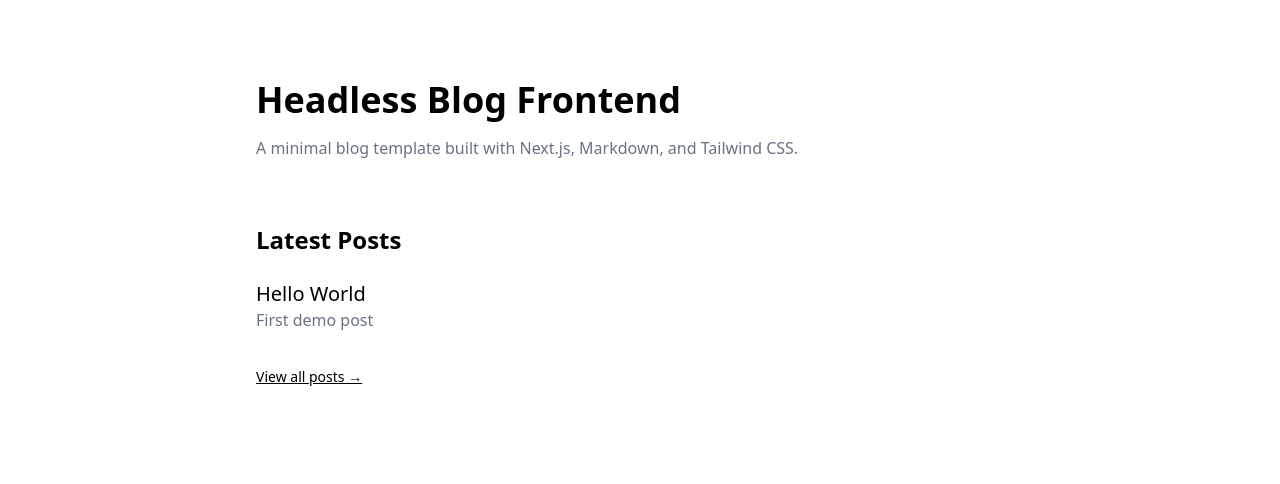
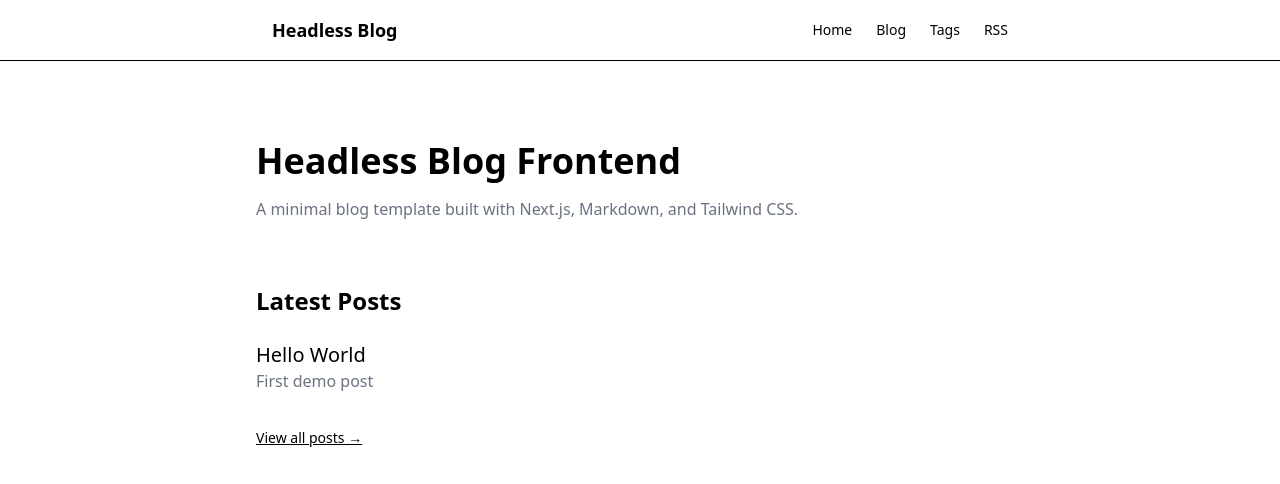
Before and after one commit to taman1990/headless-blog, a Next.js app: page / in a window 1280 px wide. Shown: the top 484 px of the page. Built offline with nearby package versions, Linux system fonts and the light colour scheme.

Commit message:
Add simple header navigation

```diff
--- a/src/app/layout.tsx
+++ b/src/app/layout.tsx
@@ -1,6 +1,7 @@
 import type { Metadata } from "next";
 import { Geist, Geist_Mono } from "next/font/google";
 import "./globals.css";
+import Header from "@/components/Header";
 
 const geistSans = Geist({
   variable: "--font-geist-sans",
@@ -30,6 +31,7 @@ export default function RootLayout({
   return (
     <html lang="en">
       <body className={`${geistSans.variable} ${geistMono.variable}`}>
+        <Header />
         {children}
       </body>
     </html>
--- /dev/null
+++ b/src/components/Header.tsx
@@ -0,0 +1,43 @@
+import Link from "next/link";
+
+export default function Header() {
+  return (
+    <header className="border-b">
+      <nav className="max-w-3xl mx-auto px-4 py-4 flex items-center justify-between">
+        {/* Brand */}
+        <Link href="/" className="font-semibold text-lg">
+          Headless Blog
+        </Link>
+
+        {/* Navigation */}
+        <ul className="flex gap-6 text-sm">
+          <li>
+            <Link href="/" className="hover:underline">
+              Home
+            </Link>
+          </li>
+          <li>
+            <Link href="/blog" className="hover:underline">
+              Blog
+            </Link>
+          </li>
+          <li>
+            <Link href="/tags" className="hover:underline">
+              Tags
+            </Link>
+          </li>
+          <li>
+            <a
+              href="/rss.xml"
+              className="hover:underline"
+              target="_blank"
+              rel="noopener noreferrer"
+            >
+              RSS
+            </a>
+          </li>
+        </ul>
+      </nav>
+    </header>
+  );
+}
```
